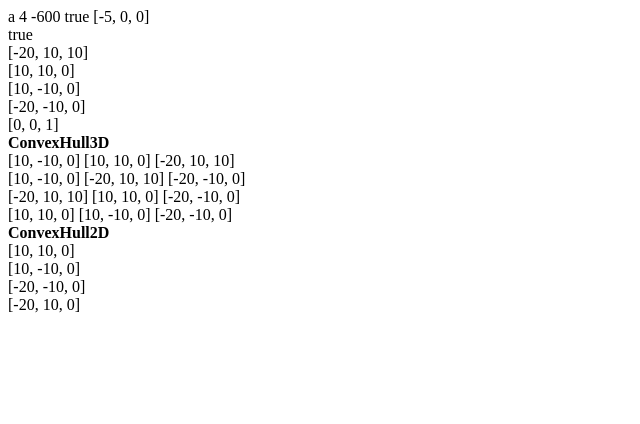
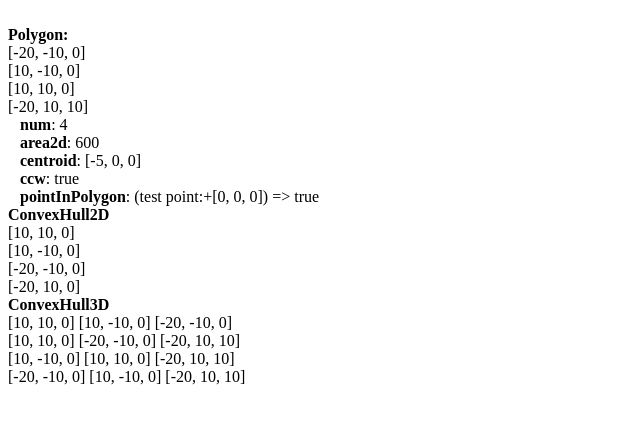
Before and after one commit to timknip/cgjs, a plain HTML site: page index.html in a window 1280 px wide. Shown: the whole page, without its empty margins (0-640 px from the left). Drawn offline with Linux system fonts and the light colour scheme.

Commit message:
updated index.html

```diff
--- a/index.html
+++ b/index.html
@@ -13,72 +13,69 @@
 		<script type="text/javascript" src="src/ConvexHull2D.js"> </script>
 		<script type="text/javascript">
 			function test() {
-				var list = new Polygon();
+				var polygon = new Polygon();
 
-				list.push(new Vertex(-20, -10 ,0));
-				list.push(new Vertex( 10, -10 ,0));
-				list.push(new Vertex( 10,  10, 0));
-				list.push(new Vertex(-20,  10, 10));
+				polygon.push(new Vertex(-20, -10 ,0));
+				polygon.push(new Vertex( 10, -10 ,0));
+				polygon.push(new Vertex( 10,  10, 0));
+				polygon.push(new Vertex(-20,  10, 10));
 
-				var point = new Pointi(0, 0, 0);
+				var log = document.getElementById("log");
 
-				var e = document.getElementById("tt");
+				log.innerHTML += "<br/><strong>Polygon:</strong>";
 
-				list.reverseCompletely();
+				var v = polygon.head;
+				do {
+					log.innerHTML += "<br/>" + v.toString();
+					v = v.next;
+				} while (v != polygon.head);
+
+				var testPoint = new Pointi(0, 0, 0);
+
+				log.innerHTML += "<br/>&nbsp;&nbsp;<strong> num</strong>: " + polygon.n;
+				log.innerHTML += "<br/>&nbsp;&nbsp;<strong> area2d</strong>: " + polygon.area2();
+				log.innerHTML += "<br/>&nbsp;&nbsp;<strong> centroid</strong>: " + polygon.centroid();
+				log.innerHTML += "<br/>&nbsp;&nbsp;<strong> ccw</strong>: " + polygon.isCcw();
+				log.innerHTML += "<br/>&nbsp;&nbsp;<strong> pointInPolygon</strong>: (test point:+"+ testPoint +") => " +
+
+				polygon.pointInPolygon(testPoint);
+
+				log.innerHTML += "<br/><strong>ConvexHull2D</strong>";
 
 				try {
-					e.innerHTML = "a " + list.n + " " + list.area2() + " " +
-					list.pointInPolygon(point) + " " +
-					list.centroid() + "<br/>" +
-					(list.head instanceof Vertex);
-				} catch(e) {
-					alert(e);
+					var hull2d = new ConvexHull2D(polygon);
+
+					hull2d.runHull();
+
+					v = hull2d.top.head;
+					do {
+						log.innerHTML += "<br/>" + v;
+						v = v.next;
+					} while (v != hull2d.top.head);
+				} catch (ex2) {
+					alert(ex2);
 				}
 
-				list.push(new Vertex(0, 0, 1));
-
-				var v = list.head;
-				do {
-					e.innerHTML += "<br/>" + v.toString();
-					v = v.next;
-				} while (v != list.head);
-
-				e.innerHTML += "<br/><strong>ConvexHull3D</strong>";
+				log.innerHTML += "<br/><strong>ConvexHull3D</strong>";
 
 				try {
 					var hull = new ConvexHull3D();
-					hull.vlist = list;
+					hull.vlist = polygon;
 					if (hull.doubleTriangle()) {
 						hull.constructHull();
 						var f = hull.flist.head;
 						do {
-							e.innerHTML += "<br/>" + f.vertex[0] + " " + f.vertex[1] + " " + f.vertex[2];
+							log.innerHTML += "<br/>" + f.vertex[0] + " " + f.vertex[1] + " " + f.vertex[2];
 							f = f.next;
 						} while (f != hull.flist.head);
 					}
 				} catch (ex) {
 					alert(ex);
 				}
-
-				e.innerHTML += "<br/><strong>ConvexHull2D</strong>";
-
-				try {
-					var hull2d = new ConvexHull2D(list);
-
-					hull2d.runHull();
-
-					v = hull2d.top.head;
-					do {
-						e.innerHTML += "<br/>" + v;
-						v = v.next;
-					} while (v != hull2d.top.head);
-				} catch (ex2) {
-					alert(ex2);
-				}
 			}
 		</script>
 	</head>
 	<body onload="test()">
-		<div id="tt"></div>
+		<div id="log"></div>
 	</body>
 </html>
--- a/src/ConvexHull2D.js
+++ b/src/ConvexHull2D.js
@@ -119,6 +119,7 @@ ConvexHull2D.prototype = {
 			this.squash();
 		}
 		this.top = this.graham();
+		return this.top;
 	},
 
 	sort: function(a, lo0, hi0) {
```
